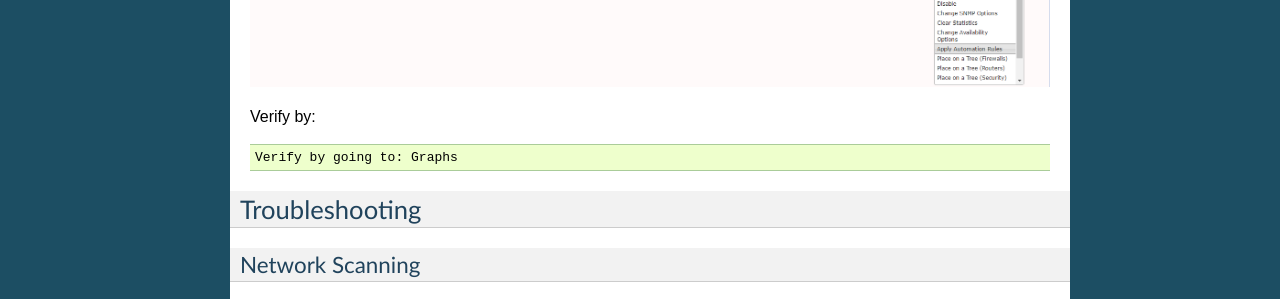
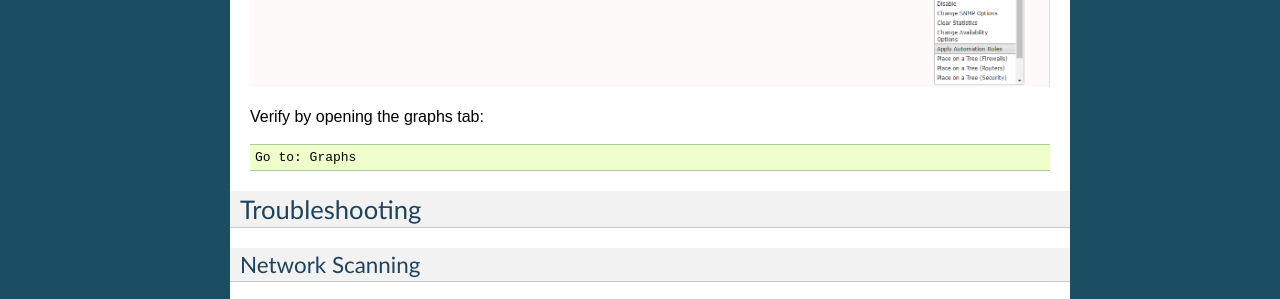
Before and after one commit to RedvsGreen-org/Docs, a Sphinx documentation site: the page built from docs/source/addingfirstnetwork.rst, in a window 1280 px wide. Shown: the part 1246-1545 px from the top of the page. Built offline with Sphinx 7.4.7, drawn with Linux system fonts in a browser that asks for light colours.

Commit message:
Update addingfirstnetwork.rst

```diff
--- a/docs/source/addingfirstnetwork.rst
+++ b/docs/source/addingfirstnetwork.rst
@@ -56,11 +56,11 @@ Mark all devices by clicking the checkbox in the top right corner. in the dropdo
 
 .. image:: ../../images/addtotree.png
 
-Verify by:
+Verify by opening the graphs tab:
 
 .. code-block:: rst
 
-   Verify by going to: Graphs
+   Go to: Graphs
 
 Troubleshooting
 ------------
```
